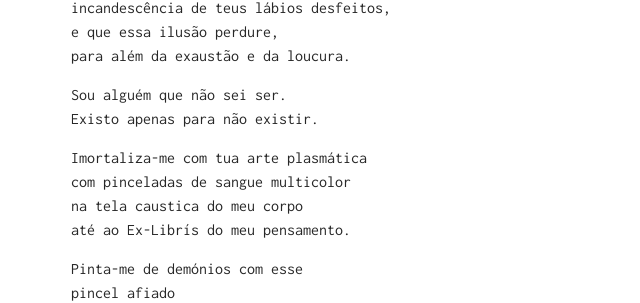
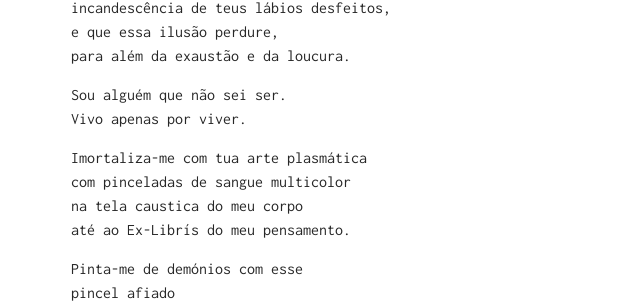
Before and after one commit to sorathpanzer/sorathpanzer.github.io, a Jekyll site: the page built from _posts/1902-05-02-hermeticum.md, in a window 1280 px wide. Shown: the part 846-1149 px from the top of the page, without its empty margins (269-909 px from the left). Built offline with Jekyll 4.4.1, drawn with Linux system fonts in a browser that asks for light colours.

Commit message:
Update 1902-05-02-hermeticum.md

```diff
--- a/_posts/1902-05-02-hermeticum.md
+++ b/_posts/1902-05-02-hermeticum.md
@@ -37,7 +37,7 @@ e que essa ilusão perdure,<br />
 para além da exaustão e da loucura.<br />
 <p>                          </p>
 Sou alguém que não sei ser.<br />
-Existo apenas para não existir.<br />
+Vivo apenas por viver.<br />
 <p>                          </p>
 Imortaliza-me com tua arte plasmática<br />
 com pinceladas de sangue multicolor<br />
```
